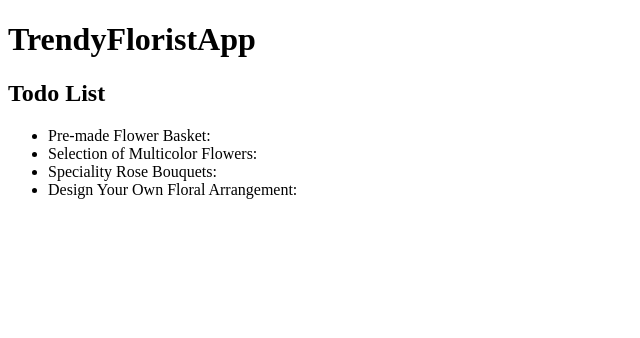
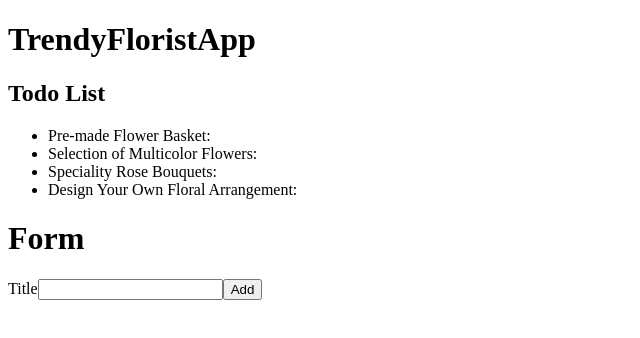
Before and after one commit to Tugeeta/react-todo, a React (Create React App) app: page / in a window 1280 px wide. Shown: the top 338 px of the page, without its empty margins (0-640 px from the left). Built offline with nearby package versions, Linux system fonts and the light colour scheme; the HTML template or start-up script is replaced by a standard one.

Commit message:
Lesson-1-2 Submission

```diff
--- /dev/null
+++ b/src/AddTodoForm.js
@@ -0,0 +1,18 @@
+import React from 'react';
+
+function AddTodoForm () {
+ return (
+    <div>
+    <h1> Form</h1>
+     <form>
+         <label htmlFor='todoTitle' >
+           Title
+           </label>
+         <input type = "text" id="todoTitle"/>
+
+       <button type="submit">Add</button>
+     </form>
+     </div>
+   );
+}
+export default AddTodoForm;
--- a/src/App.js
+++ b/src/App.js
@@ -1,23 +1,6 @@
 import React from 'react';
-
-const todoList = [
-  {
-    Id:1,
-    Title:"Pre-made Flower Basket:\n",
-    },
-     {
-     Id:2,
-    Title:"Selection of Multicolor Flowers:\n",
-    },
-     {
-    Id:3,
-    Title:"Speciality Rose Bouquets:\n",
-    },
-    {
-    Id:4,
-      Title:"Design Your Own Floral Arrangement:\n",
-      },
-    ];
+import TodoList from './TodoList';
+import AddTodoForm from './AddTodoForm';
 
 function App() {
   return (
@@ -26,23 +9,8 @@
         <h1>TrendyFloristApp</h1>
         <h2>Todo List</h2>
         </header>
-        <ul>
-        {todoList.map(function(item){
-               return (
-               <li key = {item.Id}>
-                <span>{item.Title}</span>
-
-
-
-
-
-      </li>
-               );
-        })}
-           </ul>
-
-
-
+         <TodoList/>
+         <AddTodoForm/>
     </div>
   );
 }
--- /dev/null
+++ b/src/TodoList.js
@@ -0,0 +1,40 @@
+import React from 'react';
+
+const todoList = [
+    {
+      Id:1,
+      Title:"Pre-made Flower Basket:\n",
+      },
+       {
+       Id:2,
+      Title:"Selection of Multicolor Flowers:\n",
+      },
+       {
+      Id:3,
+      Title:"Speciality Rose Bouquets:\n",
+      },
+      {
+      Id:4,
+        Title:"Design Your Own Floral Arrangement:\n",
+        },
+      ];
+
+function TodoList() {
+    return (
+        <div>
+<ul>
+        {todoList.map(function(item){
+               return (
+               <li key = {item.Id}>
+                <span>{item.Title}</span>
+
+      </li>
+               );
+        })}
+           </ul>
+
+    </div>
+  );
+}
+
+export default TodoList;
```
